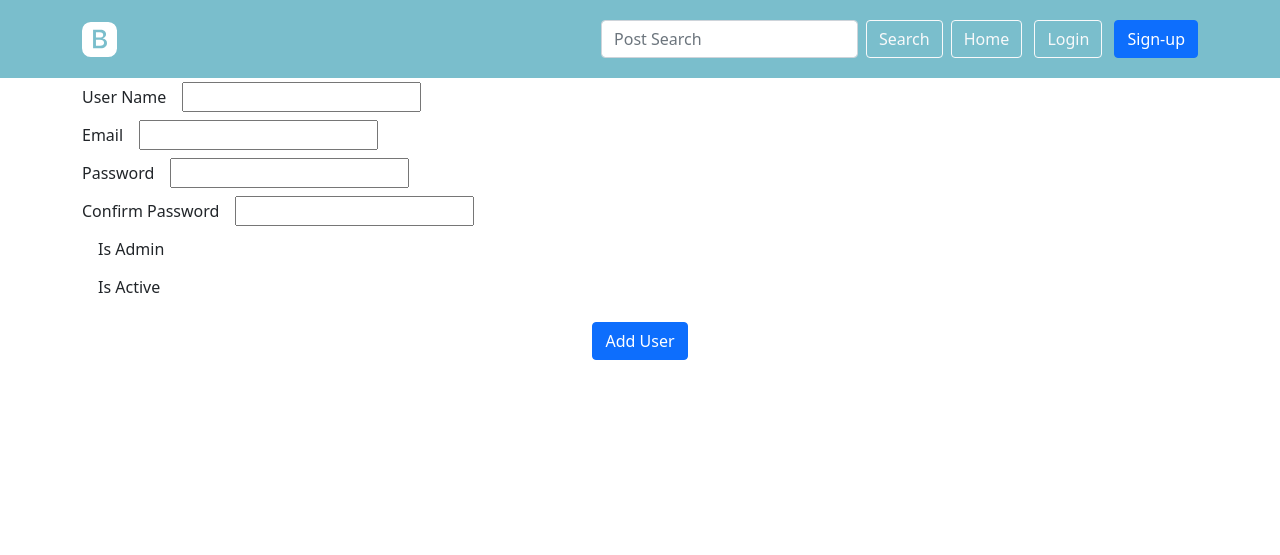
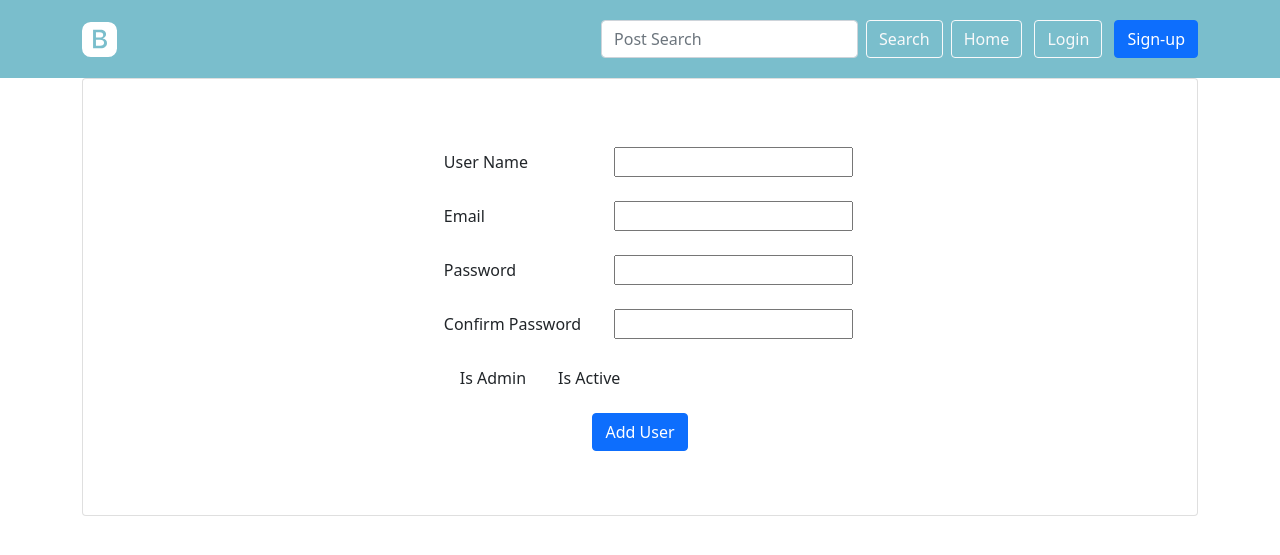
Before and after one commit to sandra-girgis/django_blog, a Django app: template templates/djapp/u_add.html in a window 1280 px wide. Shown: the top 555 px of the page. Run offline with Django 4.2, Linux system fonts and the light colour scheme; the template is opened without the code that fills it, so the values that code supplies are empty, except form fields; tables that the repository leaves empty hold one stand-in row (values such as "Sample post"); form fields are guessed from the names that the template uses.

Commit message:
crud user update

```diff
--- a/templates/djapp/u_add.html
+++ b/templates/djapp/u_add.html
@@ -1,46 +1,45 @@
 {% extends 'djapp/base.html' %} {% block main_block%}
 <div class="container">
+    <div class="card p-5 align-items-center">
     <form method="POST" action="">
         {% csrf_token %}
-    <div class="row g-3 align-items-center">
-        <div class="col-auto">
+    <div class="row g-3 pt-3 align-items-center">
+        <div class="col-5">
             <label class="col-form-label">User Name</label>
         </div>
-        <div class="col-auto">
+        <div class="col-7">
             {{ form.username }}
         </div>
     </div>
-    <div class="row g-3 align-items-center">
-        <div class="col-auto">
+    <div class="row g-3 pt-3 align-items-center">
+        <div class="col-5">
             <label class="col-form-label">Email</label>
         </div>
-        <div class="col-auto">
+        <div class="col-7">
             {{ form.email }}
         </div>
     </div>
-    <div class="row g-3 align-items-center">
-        <div class="col-auto">
+    <div class="row g-3 pt-3 align-items-center">
+        <div class="col-5">
             <label class="col-form-label">Password</label>
         </div>
-        <div class="col-auto">
+        <div class="col-7">
             {{ form.password1 }}
         </div>
     </div>
-    <div class="row g-3 align-items-center">
-        <div class="col-auto">
+    <div class="row g-3 pt-3 align-items-center">
+        <div class="col-5">
         <label class="col-form-label">Confirm Password</label>
         </div>
-        <div class="col-auto">{{ form.password2 }}</div>
+        <div class="col-7">{{ form.password2 }}</div>
     </div>
-    <div class="row g-3 align-items-center">
+    <div class="row g-3 pt-3 align-items-center">
         <div class="col-auto">
             {{ form.is_superuser }}
         </div>
         <div class="col-auto">
             <label class="col-form-label">Is Admin</label>
         </div>
-    </div>
-    <div class="row g-3 align-items-center">
         <div class="col-auto">
             {{ form.is_staff }}
         </div>
@@ -53,5 +52,6 @@
     </div>
     </form>
     {{ form.errors }}
+    <div>
 </div>
 {% endblock %}
```
